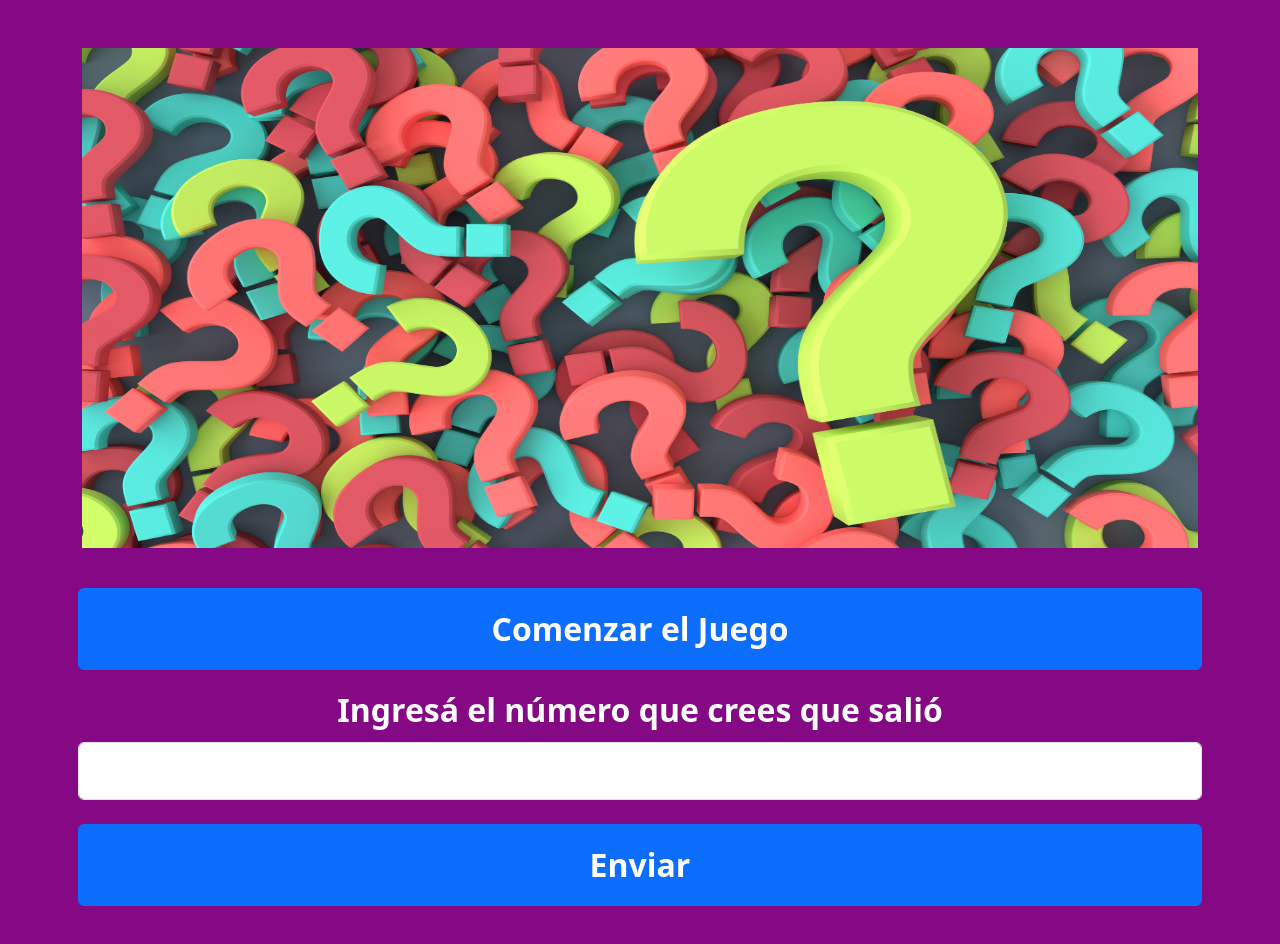
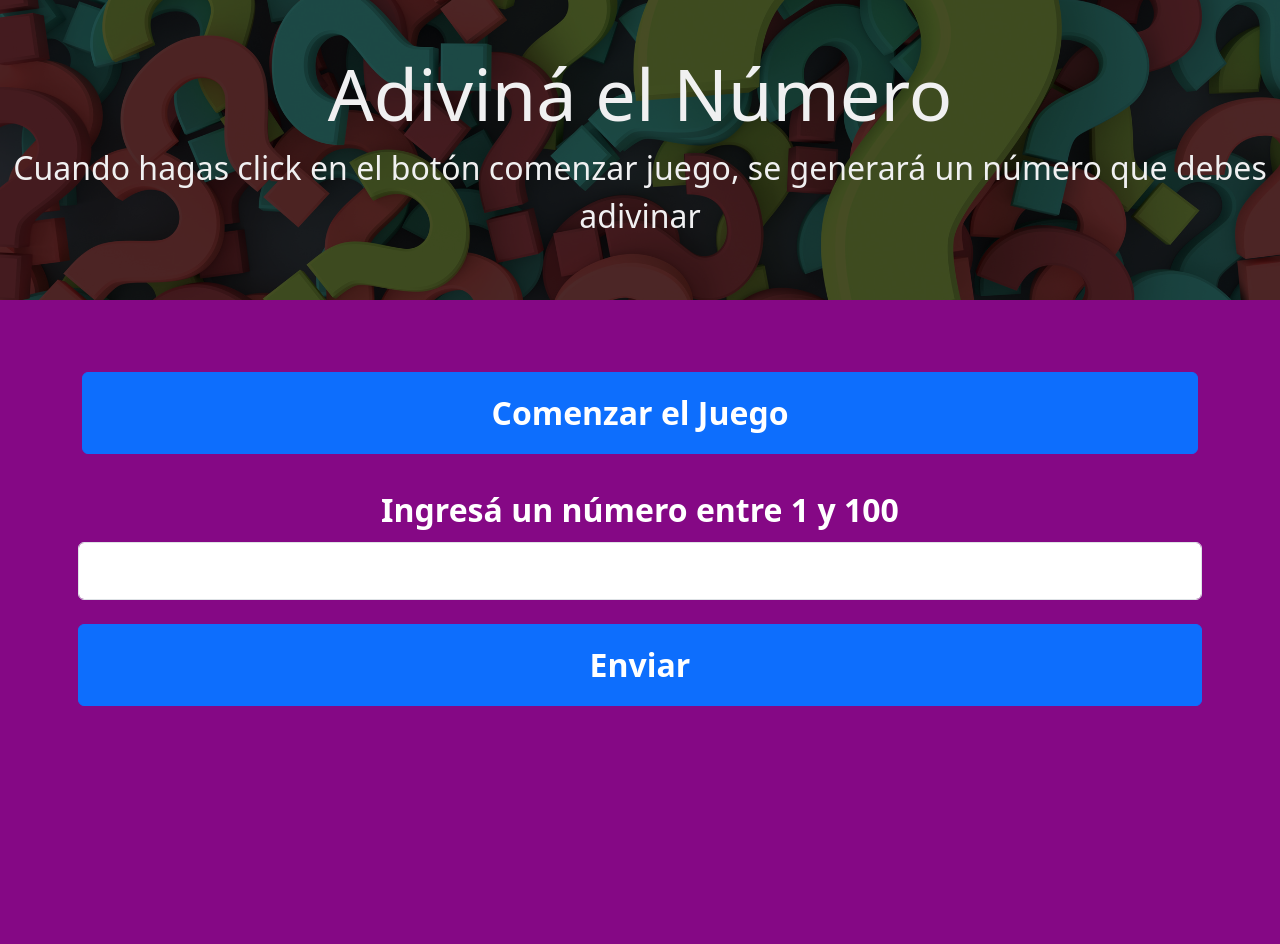
Before and after one commit to NataliaGabriela/tp5-ejercicio1-DOM, a plain HTML site: page index.html in a window 1280 px wide. After the commit the page ends 800 px from the top, so only its background shows below. Drawn offline with nearby package versions, Linux system fonts and the light colour scheme.

Commit message:
actualizamos el maquetado de la página principal, agregamos un titulo y un párrafo sobre el juego

```diff
--- a/css/style.css
+++ b/css/style.css
@@ -10,8 +10,24 @@ form{
    width: 100%;
    height: 500px;
 }
-@media screen and (max-width: 720px){
-    .img-juego{
-        height: 200px;
-    }
+
+.imagenJuego{
+    position: relative;
+    top: 0px;
 }
+.imagenJuego img{
+    width: 100%;
+    height: 300px;
+    object-fit: cover;
+    filter: brightness(30%);
+}
+.tituloJuego{
+    position: absolute;
+  top: 50px;
+  left: 0;
+  right: 0;
+  bottom: 0;
+  margin: auto;
+
+  color: #f0f0f1;
+}
--- a/index.html
+++ b/index.html
@@ -11,33 +11,33 @@
     <title>Números Mágicos 🎲</title>
 </head>
 <body>
+    <div class="imagenJuego">
+        <img src="img/signo_de_pregunta.png" class="img-juego" alt="imagen ilustrativa de signos de pregunta">
+    </div>
+    <div class="tituloJuego text-center">
+        <h2 class="display-2">Adiviná el Número</h2>
+        <p class="fs-2">Cuando hagas click en el botón comenzar juego, se generará un número que debes adivinar</p>
+      </div>
+    </div>
+
     <section class="container my-5">
         <article class="row">
 
-                <img src="img/signo_de_pregunta.png" class="img-juego" alt="imagen ilustrativa de signos de pregunta">
-
-
-            <form class=" g-3 needs-validation">
                 <div class="d-grid gap-2 mt-4">
-                    <button class="btn btn-primary py-3 fs-2 fw-bold" type="submit">Comenzar el Juego</button>
+                    <button  class="btn btn-primary py-3 fs-2 fw-bold" onclick="comenzarJuego()">Comenzar el Juego</button>
                   </div>
+              <form class=" g-3 needs-validation">
                 <div class="col-12 my-3 text-center">
-                  <label for="validationCustom01" class="form-label fs-2 fw-bold">Ingresá el número que crees que salió</label>
+                  <label for="validationCustom01" class="form-label fs-2 fw-bold">Ingresá un número entre 1 y 100</label>
                   <input type="text" class="form-control py-3" id="validationCustom01" value="" required>
-                  <div class="valid-feedback">
-
-                  </div>
                 </div>
-
-
                 <div class=" d-grid gap-2 mt-4">
-                    <button class="btn btn-primary py-3 fs-2 fw-bold" type="submit">Enviar</button>
-                  </div>
+                    <button id="btnEnviarNumero" class="btn btn-primary py-3 fs-2 fw-bold" type="submit">Enviar</button>
+                </div>
               </form>
         </article>
-
     </section>
     <script src="https://cdn.jsdelivr.net/npm/bootstrap@5.3.2/dist/js/bootstrap.bundle.min.js" integrity="sha384-C6RzsynM9kWDrMNeT87bh95OGNyZPhcTNXj1NW7RuBCsyN/o0jlpcV8Qyq46cDfL" crossorigin="anonymous"></script>
-    <script src="js/"></script>
+    <script src="js/app.js"></script>
 </body>
 </html>
```
